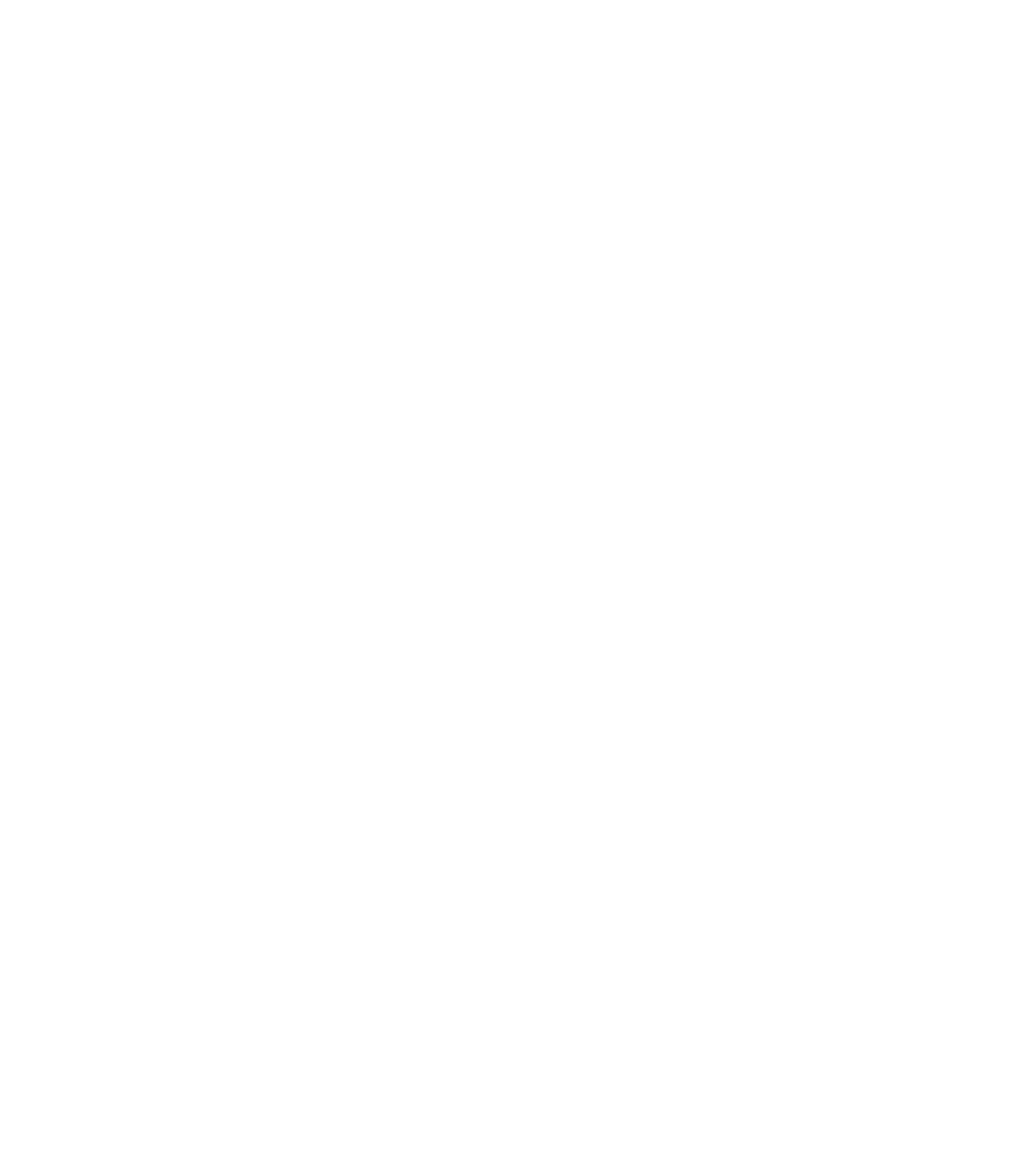
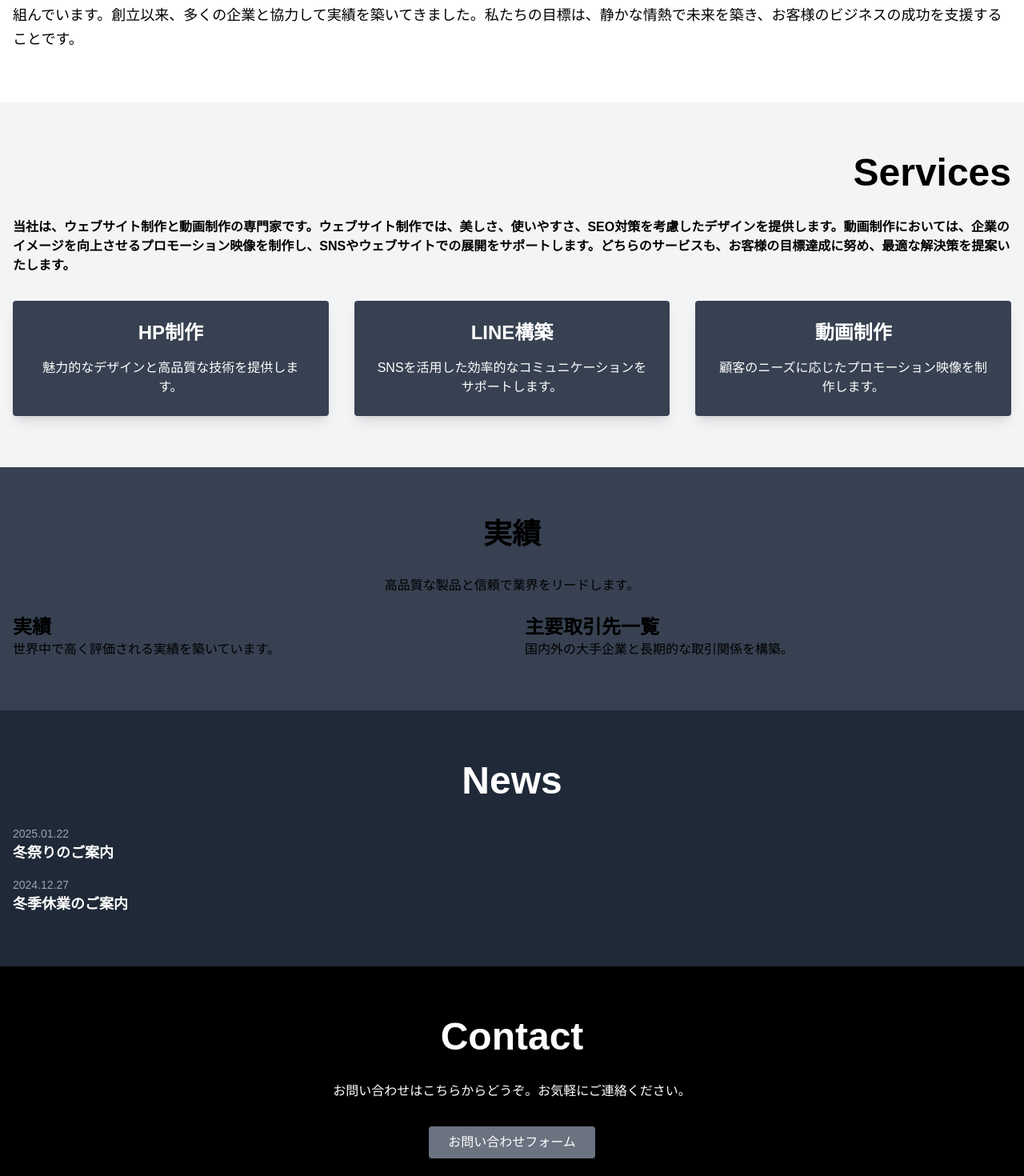
Before and after one commit to miryowasuke/kj-north-site, a Next.js app: page / in a window 1280 px wide. Shown: the part 1040-2510 px from the top of the page at 80% size. Before the commit the page ends 868 px from the top, so only its background shows below. Built offline with nearby package versions, Linux system fonts and the light colour scheme.

Commit message:
動画コンポーネント作成

```diff
--- /dev/null
+++ b/app/components/VideoBackGround.tsx
@@ -0,0 +1,22 @@
+"use client";
+
+import { useState, useEffect } from "react";
+
+export default function VideoBackground() {
+  const [isClient, setIsClient] = useState(false);
+
+  useEffect(() => {
+    setIsClient(true); // クライアントサイドでのみ動画を表示
+  }, []);
+
+  return isClient ? (
+    <video
+      autoPlay
+      loop
+      muted
+      className="absolute inset-0 w-full h-full object-cover"
+    >
+      <source src="/video/background_video.mp4" type="video/mp4" />
+    </video>
+  ) : null;
+}
--- a/app/page.tsx
+++ b/app/page.tsx
@@ -1,16 +1,11 @@
+import VideoBackground from "./components/VideoBackGround";
+
 export default function Home() {
   return (
     <div className="bg-black text-white min-h-screen">
       {/* Hero Section */}
       <section className="relative h-screen flex items-center justify-center overflow-hidden">
-        <video
-          autoPlay
-          loop
-          muted
-          className="absolute inset-0 w-full h-full object-cover"
-        >
-          <source src="/movie/background_movie.mp4" type="video/mp4" />
-        </video>
+        <VideoBackground />
         <div className="absolute inset-0 bg-black bg-opacity-50"></div>
         <div className="relative z-10 text-center transition-opacity duration-1000 opacity-0 animate-fadeIn">
           <h1 className="text-5xl font-bold uppercase tracking-wide mb-4">
@@ -19,6 +14,96 @@
           <p className="text-3xl font-light">Design That Conveys</p>
         </div>
       </section>
+
+      {/* about */}
+      <section className="py-16 bg-white text-black">
+        <div className="container mx-auto px-4">
+          <h2 className="text-5xl font-bold mb-8">About</h2>
+          <h3 className="text-4xl font-bold mb-8">
+            HP×動画 問題を解決する デザイン
+          </h3>
+          <p className="text-lg leading-relaxed">
+            私たちは、顧客の要求に応じて優れたウェブサイト制作と動画制作を提供しています。幅広い業界での経験を活かして、顧客の問題を解決することに取り組んでいます。創立以来、多くの企業と協力して実績を築いてきました。私たちの目標は、静かな情熱で未来を築き、お客様のビジネスの成功を支援することです。
+          </p>
+        </div>
+      </section>
+      {/* Services Section */}
+      <section className="py-16 bg-gray-100">
+        <div className="container mx-auto px-4">
+          <h2 className="text-black text-5xl font-bold mb-8 text-right">
+            Services
+          </h2>
+          <h3 className="text-black text-1xl font-bold mb-8">
+            当社は、ウェブサイト制作と動画制作の専門家です。ウェブサイト制作では、美しさ、使いやすさ、SEO対策を考慮したデザインを提供します。動画制作においては、企業のイメージを向上させるプロモーション映像を制作し、SNSやウェブサイトでの展開をサポートします。どちらのサービスも、お客様の目標達成に努め、最適な解決策を提案いたします。
+          </h3>
+          <div className="grid grid-cols-1 md:grid-cols-3 gap-8">
+            <div className="bg-gray-700 p-6 shadow-lg rounded text-center">
+              <h3 className="text-2xl font-bold mb-4">HP制作</h3>
+              <p>魅力的なデザインと高品質な技術を提供します。</p>
+            </div>
+            <div className="bg-gray-700 p-6 shadow-lg rounded text-center">
+              <h3 className="text-2xl font-bold mb-4">LINE構築</h3>
+              <p>SNSを活用した効率的なコミュニケーションをサポートします。</p>
+            </div>
+            <div className="bg-gray-700 p-6 shadow-lg rounded text-center">
+              <h3 className="text-2xl font-bold mb-4">動画制作</h3>
+              <p>顧客のニーズに応じたプロモーション映像を制作します。</p>
+            </div>
+          </div>
+        </div>
+      </section>
+      {/* 実績 */}
+      <section className="py-16 bg-gray-700 text-black">
+        <div className="container mx-auto px-4">
+          <h2 className="text-4xl font-bold mb-8 text-center">実績</h2>
+          <p className="text-center mb-6">
+            高品質な製品と信頼で業界をリードします。
+          </p>
+          <div className="grid grid-cols-1 md:grid-cols-2 gap-8">
+            <div>
+              <h3 className="text-2xl font-bold">実績</h3>
+              <p>世界中で高く評価される実績を築いています。</p>
+            </div>
+            <div>
+              <h3 className="text-2xl font-bold">主要取引先一覧</h3>
+              <p>国内外の大手企業と長期的な取引関係を構築。</p>
+            </div>
+          </div>
+        </div>
+      </section>
+      {/* News Section */}
+      <section className="py-16 bg-gray-800 text-white">
+        <div className="container mx-auto px-4">
+          <h2 className="text-5xl font-bold mb-8 text-center">News</h2>
+          <ul className="space-y-4">
+            <li>
+              <span className="block text-sm text-gray-400">2025.01.22</span>
+              <span className="block text-lg font-semibold">
+                冬祭りのご案内
+              </span>
+            </li>
+            <li>
+              <span className="block text-sm text-gray-400">2024.12.27</span>
+              <span className="block text-lg font-semibold">
+                冬季休業のご案内
+              </span>
+            </li>
+          </ul>
+        </div>
+      </section>
+
+      {/* Contact Section */}
+      <section className="py-16 bg-black text-white">
+        <div className="container mx-auto px-4 text-center">
+          <h2 className="text-5xl font-bold mb-8">Contact</h2>
+          <p className="mb-8">
+            お問い合わせはこちらからどうぞ。お気軽にご連絡ください。
+          </p>
+          <button className="bg-gray-500 text-white px-6 py-2 rounded hover:bg-gray-600">
+            お問い合わせフォーム
+          </button>
+        </div>
+      </section>
     </div>
   );
 }
```
Also changed, not shown: 1 other file (tests, documents, lock files or other folders).
